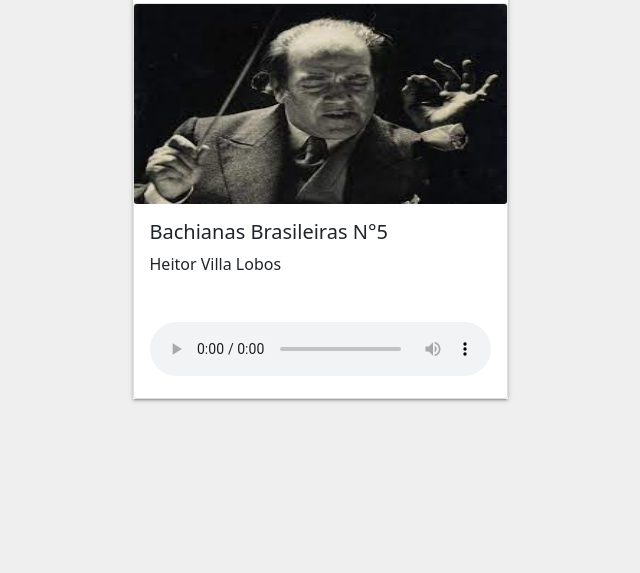
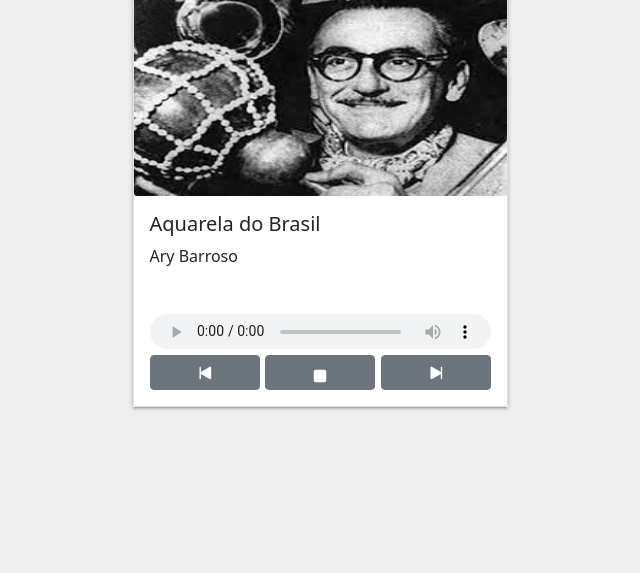
Before and after one commit to SilverioSimoes/Audio_Player, a plain HTML site: page index.html in a window 1280 px wide. Shown: the part 227-800 px from the top of the page, without its empty margins (320-960 px from the left). Drawn offline with nearby package versions, Linux system fonts and the light colour scheme.

Commit message:
Music Player

```diff
--- a/css/style.css
+++ b/css/style.css
@@ -8,6 +8,7 @@ body {
 
 audio {
   width: 100%;
+  height: 35px;
   margin-top: 30px;
 }
 
@@ -22,6 +23,11 @@ h4 {
   padding: 12px;
 }
 
+#previous,
+#next {
+  font-size: 0.65rem;
+}
+
 .card {
   box-shadow: none;
   margin: 0;
@@ -31,6 +37,21 @@ h4 {
   height: 200px;
 }
 
+#buttons {
+  box-sizing: border-box;
+  display: flex;
+  justify-content: space-between;
+
+  height: 35px;
+}
+
+#buttons button {
+  box-sizing: border-box;
+  width: 110px;
+  align-items: center;
+  justify-items: center;
+}
+
 #playerOn {
   background-color: white;
   width: 90%;
--- a/index.html
+++ b/index.html
@@ -23,6 +23,33 @@
         <h5 id="title" class="card-title">Title</h5>
         <p id="artist" class="artist card-text-">Artist</p>
         <audio id="audio" controls></audio>
+        <div id="buttons">
+          <button id="previous" type="button" class="btn btn-secondary">
+            <svg xmlns="http://www.w3.org/2000/svg" width="22" height="22" fill="currentColor"
+              class="bi bi-skip-start-fill" viewBox="0 0 16 16">
+              <path
+                d="M4 4a.5.5 0 0 1 1 0v3.248l6.267-3.636c.54-.313 1.232.066 1.232.696v7.384c0 .63-.692 1.01-1.232.697L5 8.753V12a.5.5 0 0 1-1 0V4z">
+              </path>
+            </svg>
+          </button>
+          <button id="stop" type="button" class="btn btn-secondary">
+            <svg xmlns="http://www.w3.org/2000/svg" width="22" height="22" fill="currentColor" class="bi bi-stop-fill"
+              viewBox="0 0 16 16">
+              <path
+                d="M5 3.5h6A1.5 1.5 0 0 1 12.5 5v6a1.5 1.5 0 0 1-1.5 1.5H5A1.5 1.5 0 0 1 3.5 11V5A1.5 1.5 0 0 1 5 3.5z">
+              </path>
+            </svg>
+          </button>
+          <button id="next" type="button" class="btn btn-secondary">
+            <svg xmlns="http://www.w3.org/2000/svg" width="22" height="22" fill="currentColor"
+              class="bi bi-skip-end-fill" viewBox="0 0 16 16">
+              <path
+                d="M12.5 4a.5.5 0 0 0-1 0v3.248L5.233 3.612C4.693 3.3 4 3.678 4 4.308v7.384c0 .63.692 1.01 1.233.697L11.5 8.753V12a.5.5 0 0 0 1 0V4z">
+              </path>
+            </svg>
+
+          </button>
+        </div>
       </div>
     </div>
   </div>
--- a/js/data.js
+++ b/js/data.js
@@ -1,20 +1,20 @@
 const data = [
   {
-    title: 'Bachianas Brasileiras N°5',
+    title: 'Aquarela do Brasil',
+    artist: 'Ary Barroso',
+    image: 'images/ary-barroso.jpeg',
+    file: 'audios/aquarela-do-brasil.mp3'
+  },
+  {
+    title: 'Bachianas Brasileiras N° 2: O Trenzinho do Caipira',
     artist: 'Heitor Villa Lobos',
     image: 'images/heitor.jpeg',
-    file: 'audios/bachianas-brasileiras-n-5.mp3'
+    file: 'audios/bachianas-brasileiras-n-2-o-trenzinho-do-caipira.mp3'
   },
   {
-    title: 'Bachianas Brasileiras N°5',
+    title: 'Bachianas Brasileiras N°5: Cantinela',
     artist: 'Heitor Villa Lobos',
     image: 'images/heitor1.jpeg',
-    file: 'audios/bachianas-brasileiras-n5.mp3'
-  },
-  {
-    title: 'Bachianas Brasileiras N°5',
-    artist: 'Heitor Villa Lobos',
-    image: 'images/heitor2.jpeg',
-    file: 'audios/bachianas-brasileiras-n-5.mp3'
+    file: 'audios/bachianas-brasileiras-n-5-cantinela.mp3'
   }
 ]
--- a/js/index.js
+++ b/js/index.js
@@ -3,28 +3,55 @@ const image = document.querySelector('#image')
 const audio = document.querySelector('#audio')
 const title = document.querySelector('#title')
 const artist = document.querySelector('#artist')
+const previous = document.querySelector('#previous')
+const next = document.querySelector('#next')
+const Stop = document.querySelector('#stop')
 const currentAudio = data[i].file
 
-function playAudio() {
-  if (i > 0) audio.play()
-}
-
-function next() {
-  i++
-  if (i < data.length) {
-    start()
-  } else {
-    i = 0
-    start()
-  }
-}
-function start() {
+function currentAudioData() {
   image.src = data[i].image
   audio.src = data[i].file
   title.innerText = data[i].title
   artist.innerText = data[i].artist
+}
+
+function playAudio() {
+  audio.play()
+}
+
+function prevAudio() {
+  i--
+  if (i >= 0) {
+    currentAudioData()
+  } else {
+    i = data.length - 1
+    currentAudioData()
+  }
+}
+
+function nextAudio() {
+  i++
+  if (i < data.length) {
+    currentAudioData()
+  } else {
+    i = 0
+    currentAudioData()
+  }
+}
+function startAudio() {
   playAudio()
 }
 
-start()
-audio.addEventListener('ended', event => next())
+function stopAudio() {
+  currentAudioData()
+}
+
+currentAudioData()
+
+audio.addEventListener('ended', () => {
+  nextAudio()
+  playAudio()
+})
+previous.addEventListener('click', () => prevAudio())
+next.addEventListener('click', () => nextAudio())
+Stop.addEventListener('click', () => stopAudio())
```
Also changed, not shown: images/ary-barroso.jpeg (added), images/heitor3.jpeg (added), 3 other files.
